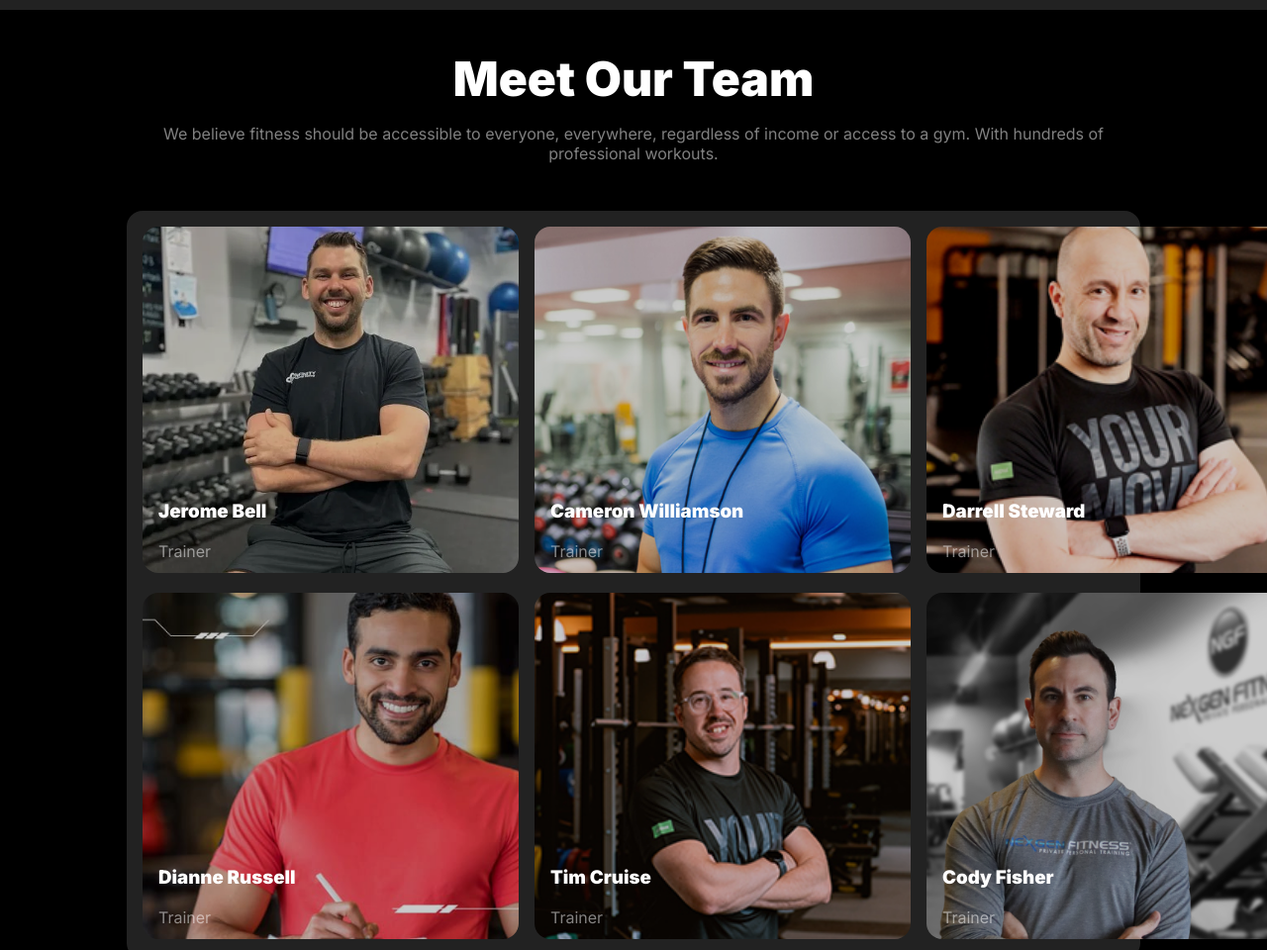
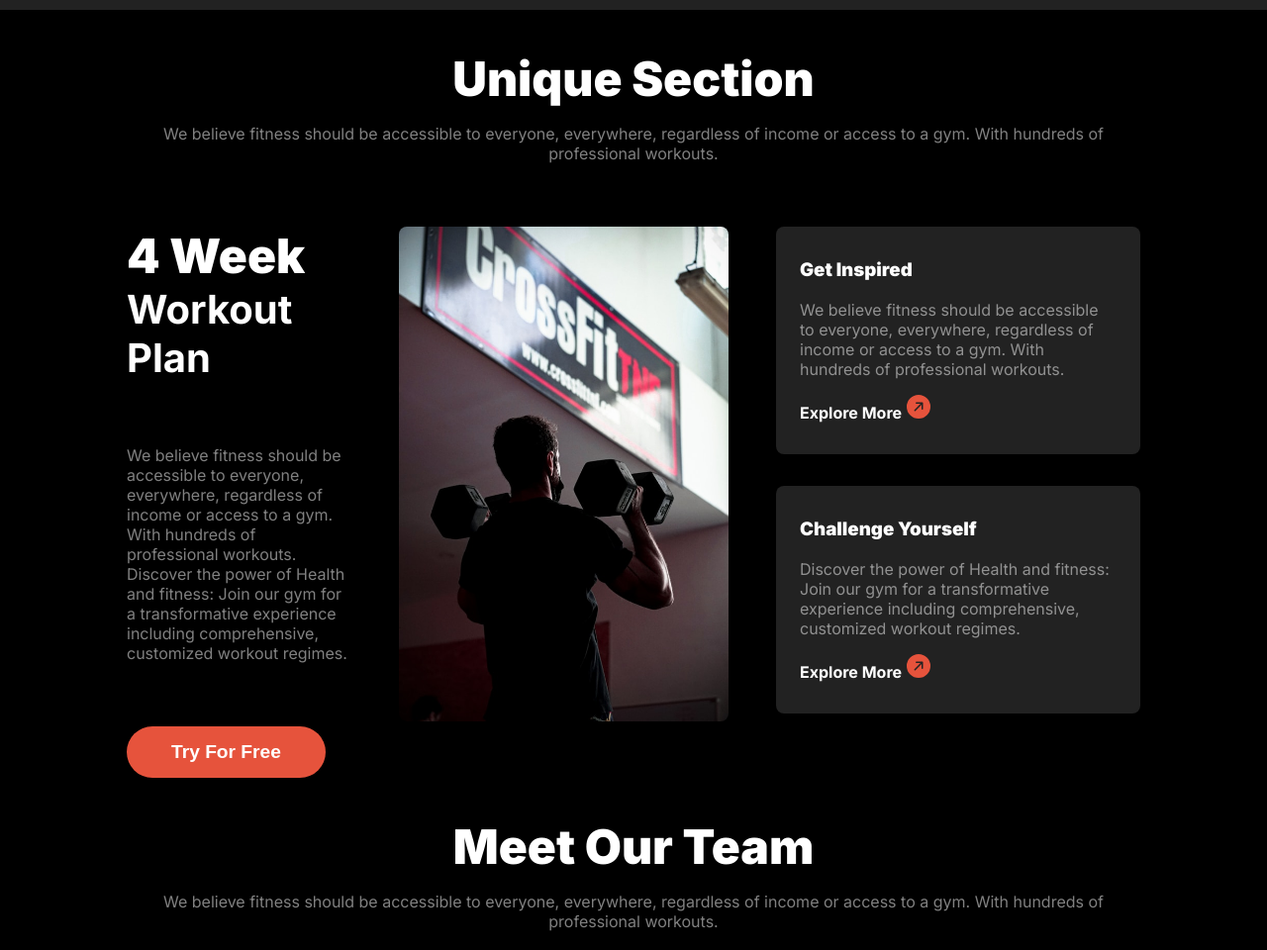
Before and after one commit to zsnahid/PH-Assignment-02, a plain HTML site: page index.html in a window 1280 px wide. Shown: the part 2300-3260 px from the top of the page at 99% size. Drawn offline with Linux system fonts and the light colour scheme; a web font is replaced by a local one.

Commit message:
completed second challenge

```diff
--- a/index.html
+++ b/index.html
@@ -19,11 +19,13 @@
                 <li>Contact</li>
                 <li>About</li>
             </ul>
-            <!-- <div class="hamburg-menu">
-                <svg xmlns="http://www.w3.org/2000/svg" fill="none" viewBox="0 0 24 24" stroke-width="1.5" stroke="white" class="size-6">
-                    <path stroke-linecap="round" stroke-linejoin="round" d="M3.75 5.25h16.5m-16.5 4.5h16.5m-16.5 4.5h16.5m-16.5 4.5h16.5" />
-                  </svg>
-            </div> -->
+            <div class="hamburg-menu">
+                <svg xmlns="http://www.w3.org/2000/svg" width="32" height="32" fill="currentColor" class="bi bi-list"
+                    viewBox="0 0 16 16">
+                    <path fill-rule="evenodd"
+                        d="M2.5 12a.5.5 0 0 1 .5-.5h10a.5.5 0 0 1 0 1H3a.5.5 0 0 1-.5-.5m0-4a.5.5 0 0 1 .5-.5h10a.5.5 0 0 1 0 1H3a.5.5 0 0 1-.5-.5m0-4a.5.5 0 0 1 .5-.5h10a.5.5 0 0 1 0 1H3a.5.5 0 0 1-.5-.5" />
+                </svg>
+            </div>
         </nav>
         <section class="banner-content">
             <div class="banner-texts">
@@ -163,16 +165,74 @@
                                 </select>
                             </div>
                             <div class="last-field">
-                                 <select name="" id="">
+                                <select name="" id="">
                                     <option value="" disabled selected hidden>
                                         Select an activity factor</option>
-                                 </select>
+                                </select>
                             </div>
                         </form>
                         <button class="btn-primary">Calculate</button>
                     </div>
                 </div>
             </div>
+        </section>
+
+        <section class="unique-section width">
+            <h1 class="section-title">Unique Section</h1>
+            <p class="section-subtitle">
+                We believe fitness should be accessible to everyone, everywhere, regardless of income or
+                access
+                to a
+                gym. With hundreds of professional workouts.
+            </p>
+            <div class="unique-section-contents">
+                <div class="unique-section-texts">
+                    <h1>4 Week</h1>
+                    <h2>Workout Plan</h2>
+                    <p class="text-color-2">
+                        We believe fitness should be accessible to everyone, everywhere, regardless of income or access
+                        to a
+                        gym. With hundreds of professional workouts. Discover the power of Health and fitness: Join our
+                        gym
+                        for a transformative experience including comprehensive, customized workout regimes.
+                    </p>
+                    <button class="btn-primary">Try For Free</button>
+                </div>
+                <div class="unique-section-img-container">
+                    <img src="./images/workout.jpg" alt="" class="unique-section-img">
+                </div>
+                <div class="unique-section-cards">
+                    <div class="unique-section-card">
+                        <h3>Get Inspired</h3>
+                        <p class="text-color-2">
+                            We believe fitness should be accessible to everyone, everywhere, regardless of income or
+                            access
+                            to a
+                            gym. With hundreds of professional workouts.
+                        </p>
+                        <h4>Explore More</h4>
+                        <svg xmlns="http://www.w3.org/2000/svg" width="24" height="24" fill="#E6533C"
+                            class="bi bi-arrow-up-right-circle-fill" viewBox="0 0 16 16">
+                            <path
+                                d="M0 8a8 8 0 1 0 16 0A8 8 0 0 0 0 8m5.904 2.803a.5.5 0 1 1-.707-.707L9.293 6H6.525a.5.5 0 1 1 0-1H10.5a.5.5 0 0 1 .5.5v3.975a.5.5 0 0 1-1 0V6.707z" />
+                        </svg>
+                    </div>
+                    <div class="unique-section-card">
+                        <h3>Challenge Yourself</h3>
+                        <p class="text-color-2">
+                            Discover the power of Health and fitness: Join our gym
+                            for a transformative experience including comprehensive, customized workout regimes.
+                        </p>
+                        <h4>Explore More</h4>
+                        <svg xmlns="http://www.w3.org/2000/svg" width="24" height="24" fill="#E6533C"
+                            class="bi bi-arrow-up-right-circle-fill" viewBox="0 0 16 16">
+                            <path
+                                d="M0 8a8 8 0 1 0 16 0A8 8 0 0 0 0 8m5.904 2.803a.5.5 0 1 1-.707-.707L9.293 6H6.525a.5.5 0 1 1 0-1H10.5a.5.5 0 0 1 .5.5v3.975a.5.5 0 0 1-1 0V6.707z" />
+                        </svg>
+                    </div>
+                </div>
+            </div>
+
         </section>
 
         <section class="meet-team width">
--- a/styles/responsive.css
+++ b/styles/responsive.css
@@ -13,9 +13,9 @@
         display: none;
     }
 
-    /* .hamburg-menu {
+    .hamburg-menu {
         display: block;
-    } */
+    }
 
     .banner-content {
         flex-direction: column;
@@ -119,11 +119,16 @@
     }
 
     /* bmi */
-    .bmi-chart-and-calc{
+    .bmi-chart-and-calc {
         flex-direction: column;
     }
 
-    .bmi-calc{
+    .bmi-calc {
         width: 100%;
     }
+
+    /* unique section */
+    .unique-section-contents {
+        flex-direction: column;
+    }
 }
--- a/styles/style.css
+++ b/styles/style.css
@@ -107,9 +107,9 @@ nav>ul>li {
     margin: 2px;
 }
 
-/* .humburg-menu{
+.hamburg-menu{
     display: none;
-} */
+}
 
 #home {
     background-color: #E6533C;
@@ -274,17 +274,18 @@ nav>ul>li {
 }
 
 /* bmi calc styles */
-table{
+table {
     border-collapse: collapse;
 }
 
-td, th{
+td,
+th {
     border: 1px solid rgba(255, 255, 255, 0.1);
     text-align: left;
     padding: 10px 40px;
 }
 
-td{
+td {
     color: rgba(255, 255, 255, 0.5);
 }
 
@@ -365,7 +366,7 @@ footer {
 
 
 .footer-second-col>ul>li,
-.footer-third-col>ul>li{
+.footer-third-col>ul>li {
     margin-top: 2rem;
 }
 
@@ -376,14 +377,14 @@ footer {
     font-size: 1.3rem;
 }
 
-footer>hr{
+footer>hr {
     width: 80%;
     border: none;
     height: 1px;
     background-color: rgba(255, 255, 255, 0.2);
 }
 
-.copyright-text{
+.copyright-text {
     text-align: center;
     color: rgba(255, 255, 255, 0.5);
     padding-bottom: 1rem;
@@ -392,29 +393,29 @@ footer>hr{
 
 /* bmi */
 
-.bmi-contents{
+.bmi-contents {
     background-color: #222222;
 }
 
-.bmi-chart-and-calc{
+.bmi-chart-and-calc {
     display: flex;
     /* gap: 100px; */
     justify-content: space-between;
     padding: 4rem 0;
 }
 
-.bmi-calc{
+.bmi-calc {
     width: 50%;
 }
 
-.four-fields{
+.four-fields {
     display: grid;
     grid-template-columns: repeat(2, 0.5fr);
     grid-template-rows: repeat(2, 45px);
     gap: 0.5rem;
 }
 
-.last-field{
+.last-field {
     display: grid;
     grid-template-columns: 1fr;
     grid-template-rows: 45px;
@@ -422,14 +423,14 @@ footer>hr{
     margin-bottom: 1.5rem;
 }
 
-input{
+input {
     background-color: rgba(255, 255, 255, 0.1);
     border: none;
     border-radius: 0.3rem;
     padding: 0 0.5rem;
 }
 
-select{
+select {
     background-color: rgba(255, 255, 255, 0.1);
     border: none;
     border-radius: 0.3rem;
@@ -438,8 +439,64 @@ select{
 }
 
 
-option{
+option {
     border: none;
     color: white;
     background-color: #222222;
 }
+
+
+/* unique section styles */
+
+.unique-section-contents {
+    display: flex;
+    gap: 3rem;
+    margin-top: 4rem;
+    /* justify-content: space-evenly; */
+}
+
+.unique-section-img {
+    height: 500px;
+    border-radius: 0.5rem;
+}
+
+.unique-section-texts>h1{
+    font-size: 3rem;
+    font-weight: 900;
+    margin-bottom: 0;
+    margin-top: 0;
+}
+
+.unique-section-texts>h2{
+    font-size: 2.5rem;
+    font-weight: 700;
+    margin-bottom: 4rem;
+    margin-top: 0;
+}
+
+.unique-section-texts>p{
+    /* font-size: 2.5rem; */
+    /* font-weight: 700; */
+    margin-bottom: 4rem;
+    /* margin-top: 0; */
+}
+
+.unique-section-card {
+    /* height: 200px; */
+    width: 320px;
+    background-color: #222222;
+    border-radius: 0.5rem;
+    padding: 2rem 1.5rem;
+    margin-bottom: 2rem;
+    /* max-width: 100%; */
+    /* border: 1px solid green; */
+
+}
+
+.unique-section-card>h4{
+    display: inline;
+}
+
+.unique-section-card>h3{
+    margin-top: 0;
+}
```
Also changed, not shown: images/workout.jpg (added).
